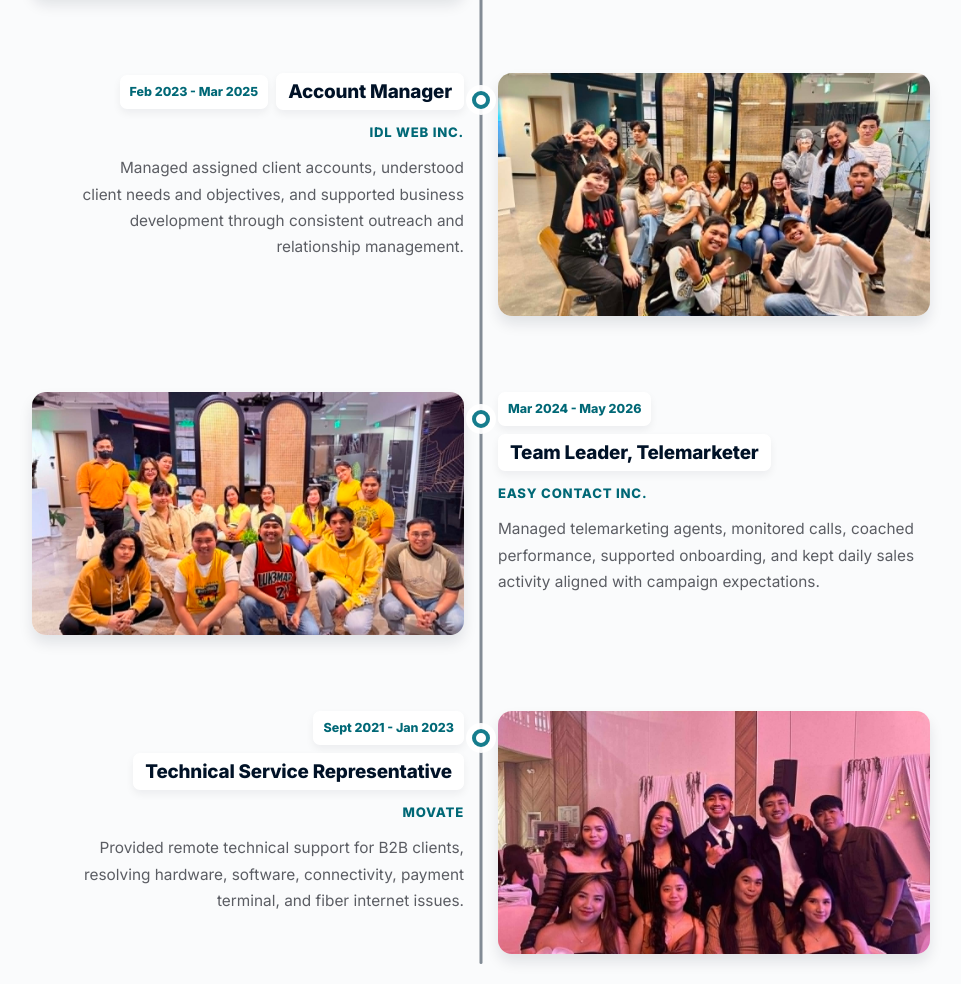
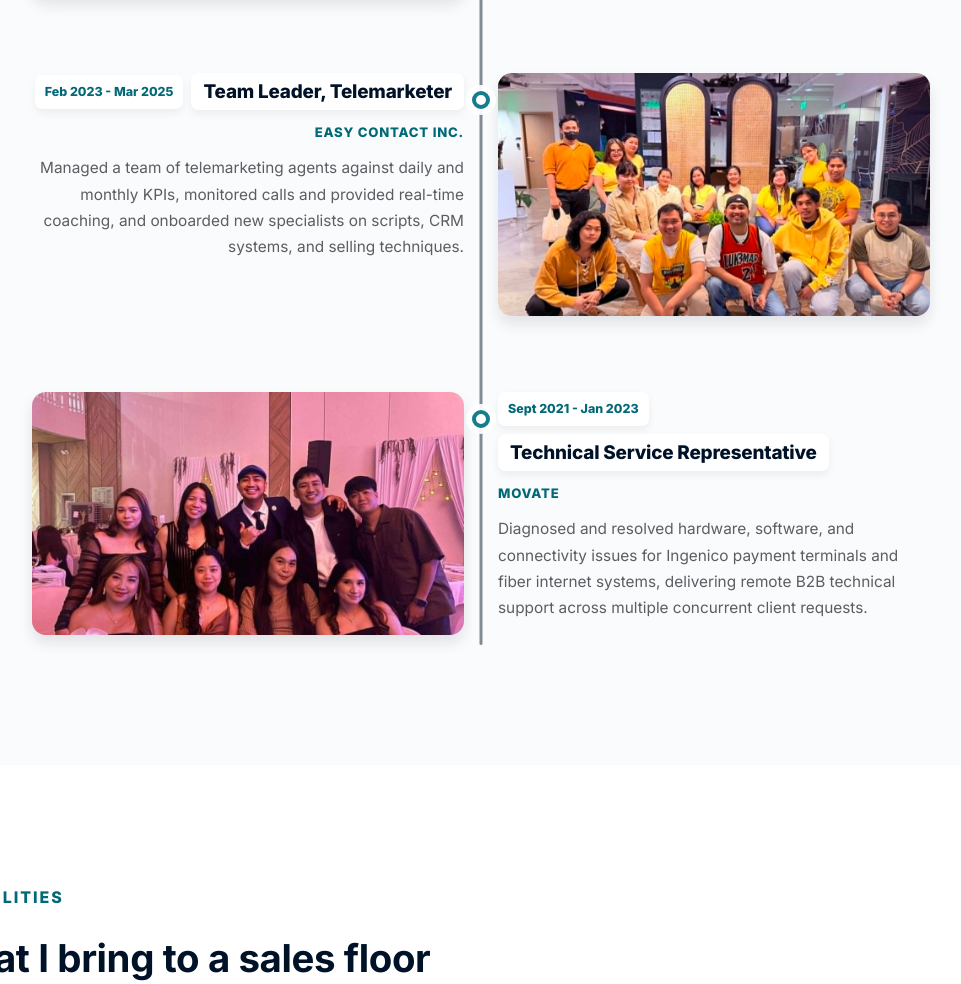
Before and after one commit to rymrkk/otits-portfolio, a plain HTML site: page index.html in a window 1280 px wide. Shown: the part 2594-3578 px from the top of the page, without its empty margins (159-1120 px from the left). Drawn offline with nearby package versions, Linux system fonts and the light colour scheme; a small style sheet from the web is missing.

Commit message:
Fix timeline: correct company-date mapping per CV source
- IDL Web Inc. Account Manager: Mar 2025 - Sept 2026 (single card)
- Easy Contact Inc. Team Leader, Telemarketer: Feb 2023 - Mar 2025
- Movate Technical Service Representative: Sept 2021 - Jan 2023
- Update card descriptions with accurate CV bullet points
- Remove second IDL Web Inc. card (was incorrectly mapped)

Co-Authored-By: Claude Sonnet 4.6 <noreply@anthropic.com>

```diff
--- a/index.html
+++ b/index.html
@@ -149,32 +149,18 @@
           <article class="timeline-item timeline-item-left" data-timeline-reveal>
             <div class="timeline-node" aria-hidden="true"></div>
             <figure class="timeline-visual">
-              <img src="assets/img/highlights/f0169173-4bbe-4bb7-bfdf-7933467b1492.jpg" alt="Business development and account management work at IDL Web Inc." loading="lazy" decoding="async">
+              <img src="assets/img/highlights/4ab2c802-1ef7-4d66-bb03-0563a2a13c1e.jpg" alt="Team workplace moment from Jonh Ryan Coranes sales experience" loading="lazy" decoding="async">
             </figure>
             <div class="timeline-card">
               <div class="timeline-card-heading">
                 <span class="timeline-date">Feb 2023 - Mar 2025</span>
-                <h3>Account Manager</h3>
+                <h3>Team Leader, Telemarketer</h3>
               </div>
-              <p class="timeline-company">IDL Web Inc.</p>
-              <p>Managed assigned client accounts, understood client needs and objectives, and supported business development through consistent outreach and relationship management.</p>
+              <p class="timeline-company">Easy Contact Inc.</p>
+              <p>Managed a team of telemarketing agents against daily and monthly KPIs, monitored calls and provided real-time coaching, and onboarded new specialists on scripts, CRM systems, and selling techniques.</p>
             </div>
           </article>
           <article class="timeline-item timeline-item-right" data-timeline-reveal>
-            <div class="timeline-node" aria-hidden="true"></div>
-            <figure class="timeline-visual">
-              <img src="assets/img/highlights/4ab2c802-1ef7-4d66-bb03-0563a2a13c1e.jpg" alt="Team workplace moment from Jonh Ryan Coranes sales experience" loading="lazy" decoding="async">
-            </figure>
-            <div class="timeline-card">
-              <div class="timeline-card-heading">
-                <span class="timeline-date">Mar 2024 - May 2026</span>
-                <h3>Team Leader, Telemarketer</h3>
-              </div>
-              <p class="timeline-company">Easy Contact Inc.</p>
-              <p>Managed telemarketing agents, monitored calls, coached performance, supported onboarding, and kept daily sales activity aligned with campaign expectations.</p>
-            </div>
-          </article>
-          <article class="timeline-item timeline-item-left" data-timeline-reveal>
             <div class="timeline-node" aria-hidden="true"></div>
             <figure class="timeline-visual">
               <img src="assets/img/highlights/b3e91310-ae95-4f5d-8a2e-31e9c8232bb5.jpg" alt="Workplace group photo connected to Jonh Ryan Coranes professional background" loading="lazy" decoding="async">
@@ -185,7 +171,7 @@
                 <h3>Technical Service Representative</h3>
               </div>
               <p class="timeline-company">Movate</p>
-              <p>Provided remote technical support for B2B clients, resolving hardware, software, connectivity, payment terminal, and fiber internet issues.</p>
+              <p>Diagnosed and resolved hardware, software, and connectivity issues for Ingenico payment terminals and fiber internet systems, delivering remote B2B technical support across multiple concurrent client requests.</p>
             </div>
           </article>
         </div>
```
Also changed, not shown: tests/static-checks.mjs (+1 -3 lines).
